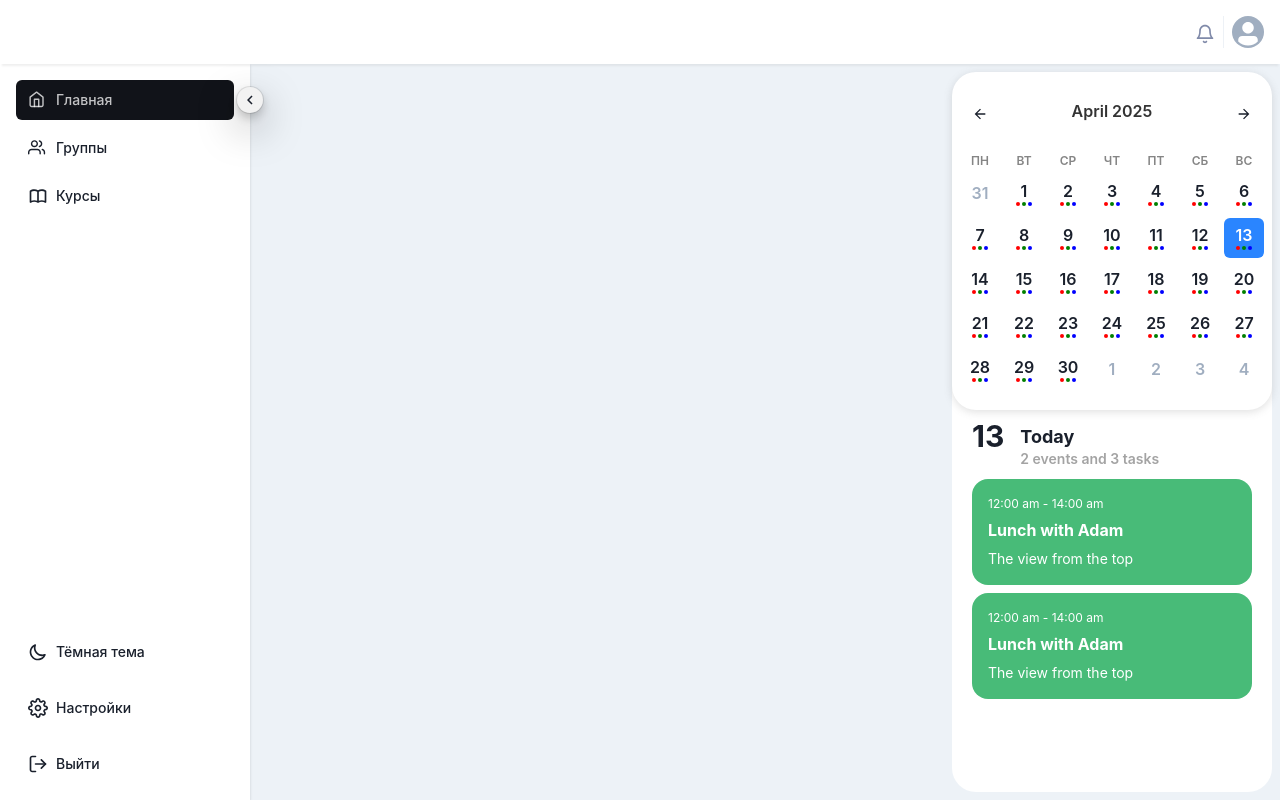
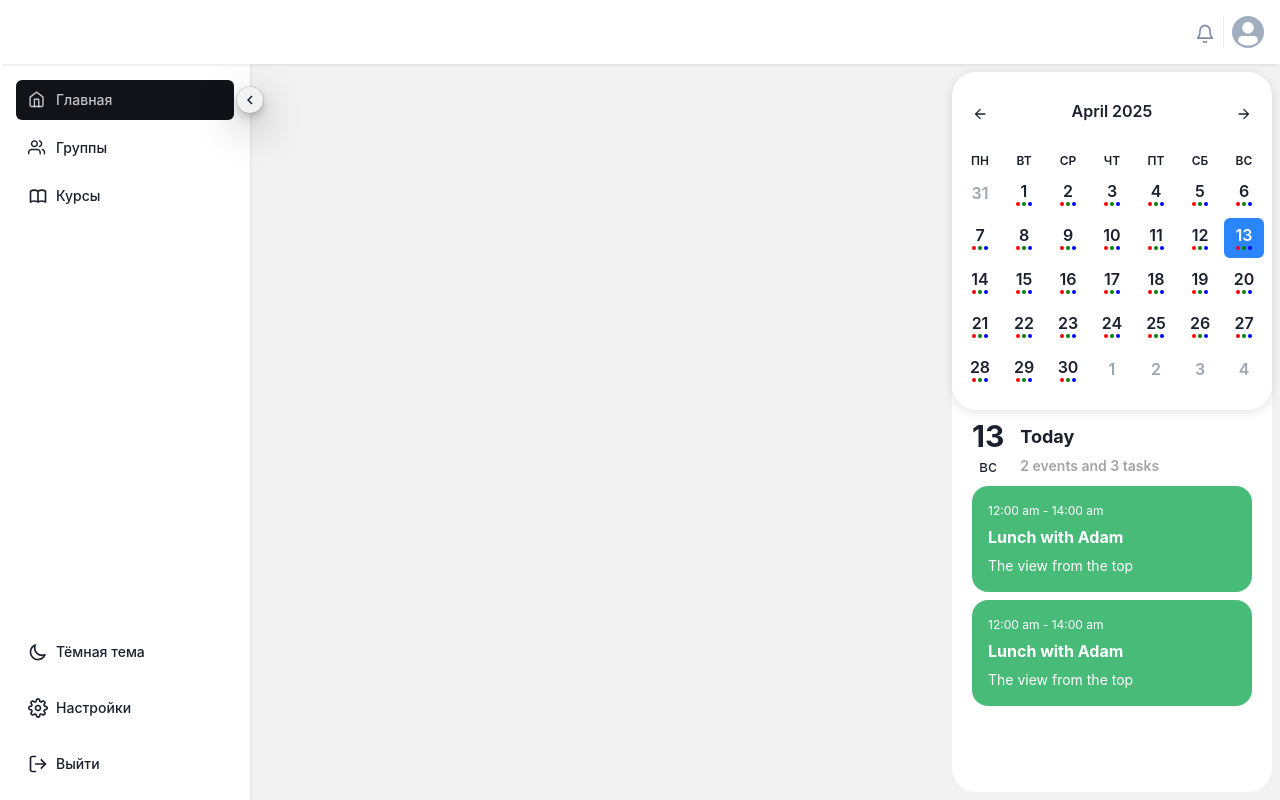
Before and after one commit to AnastasiaPeretyatko/itask-client, a Next.js app: page / in a window 1280 px wide. Built offline with nearby package versions, Linux system fonts and the light colour scheme; no server answers.

Commit message:
TSK-52: исправить отображение дня недели в календаре

```diff
--- a/src/components/calendar/index.tsx
+++ b/src/components/CalendarWidget/calendar/index.tsx
@@ -95,7 +95,6 @@ const Calendar = ({ onChoiceDate }: { onChoiceDate: (date: Date) => void }) => {
         <Heading
           size={'sm'}
           fontWeight={600}
-          color={'blackAlpha.800'}
         >
           {currentDate.toLocaleString('default', { month: 'long' })}{' '}
           {currentDate.toLocaleString('default', { year: 'numeric' })}
@@ -121,7 +120,6 @@ const Calendar = ({ onChoiceDate }: { onChoiceDate: (date: Date) => void }) => {
             textTransform="uppercase"
             fontSize={'xs'}
             fontWeight={600}
-            color={'blackAlpha.600'}
           >
             {day}
           </Box>
@@ -130,7 +128,7 @@ const Calendar = ({ onChoiceDate }: { onChoiceDate: (date: Date) => void }) => {
           <Button
             key={date.toString()}
             variant={'day'}
-            color={'gray.400'}
+            color={'text.tertiary'}
           >
             {getDate(date)}
           </Button>
@@ -179,7 +177,7 @@ const Calendar = ({ onChoiceDate }: { onChoiceDate: (date: Date) => void }) => {
           <Button
             key={date.toString()}
             variant={'day'}
-            color={'gray.400'}
+            color={'text.tertiary'}
           >
             {getDate(date)}
           </Button>
--- a/src/components/calendarInfo/index.tsx
+++ b/src/components/CalendarWidget/index.tsx
@@ -1,15 +1,15 @@
-import { Flex, Heading, HStack, Text, VStack } from '@chakra-ui/react';
+import { Container, Flex, Heading, HStack, Text, VStack } from '@chakra-ui/react';
 import { getDate, getDay } from 'date-fns';
 import React, { useState } from 'react';
-import Calendar from '../calendar';
 import Task from './Task';
+import Calendar from './calendar';
 import { dayWeekArray } from '@/common/const';
 
-const CalendarInfo = () => {
+const CalendarWidget = () => {
   const [currentDate, setCurrentDate] = useState(new Date());
 
   return (
-    <>
+    <Container variant={'calendarWidget'}>
       <Calendar onChoiceDate={setCurrentDate}/>
       <VStack
         align={'start'}
@@ -24,7 +24,7 @@ const CalendarInfo = () => {
           <VStack gap={0}>
             <Heading size={'lg'}>{getDate(currentDate)}</Heading>
             <Text fontSize={'md'}>
-              {dayWeekArray.find((_, indx) => indx + 1 === getDay(currentDate))}
+              {dayWeekArray.find((_, indx) => !getDay(currentDate) ? indx === dayWeekArray.length - 1 : indx + 1 === getDay(currentDate))}
             </Text>
           </VStack>
           <Flex
@@ -50,8 +50,8 @@ const CalendarInfo = () => {
         <Task />
         <Task />
       </VStack>
-    </>
+    </Container>
   );
 };
 
-export default CalendarInfo;
+export default CalendarWidget;
--- a/src/components/layout/AppLayout.tsx
+++ b/src/components/layout/AppLayout.tsx
@@ -61,7 +61,7 @@ const AppLayout = ({ children }: { children: React.ReactNode }) => {
           flexDir="column"
           overflowY="auto"
           p={2}
-          bg={'gray.100'}
+          bg={'background.secondary'}
         >
           {children}
         </Flex>
--- a/src/pages/index.tsx
+++ b/src/pages/index.tsx
@@ -1,5 +1,5 @@
-import { Container, Flex, HStack } from '@chakra-ui/react';
-import CalendarInfo from '@/components/calendarInfo';
+import { Flex, HStack } from '@chakra-ui/react';
+import CalendarWidget from '@/components/CalendarWidget';
 import AppLayout from '@/components/layout/AppLayout';
 // import dynamic from 'next/dynamic'
 
@@ -20,15 +20,7 @@ export default function Home() {
           flex={1}
           h={'100%'}
         ></Flex>
-        <Container
-          width={320}
-          height={'full'}
-          background={'white'}
-          p={0}
-          borderRadius={'24'}
-        >
-          <CalendarInfo />
-        </Container>
+        <CalendarWidget />
       </HStack>
       {/* <HaveProblems /> */}
     </AppLayout>
--- a/src/styles/colors/semanticTokens.ts
+++ b/src/styles/colors/semanticTokens.ts
@@ -12,7 +12,7 @@ export const semanticTokens = {
       main: { _dark: 'almostBlack', _light: 'white.primary' },
       mainRevert: { _light: 'almostBlack', _dark: 'white.primary' },
       20: { _dark: 'almostBlack20', _light: 'white.20' },
-      secondary: { _dark: 'black.50', _light: 'warmGrey' },
+      secondary: { _dark: 'black.300', _light: 'warmGrey' },
     },
     bg: { _dark: 'black', _light: 'white.300' },
     input: {
--- a/src/styles/components/container.ts
+++ b/src/styles/components/container.ts
@@ -51,11 +51,20 @@ const eventPoint = defineStyle(() => {
   };
 });
 
+const calendarWidget = defineStyle({
+  width: 320,
+  height: 'full',
+  background: 'background.main',
+  padding: 0,
+  borderRadius: 24,
+});
+
 export const containerTheme = defineStyleConfig({
   baseStyle,
   variants: {
     header,
     sidebar,
     eventPoint,
+    calendarWidget,
   },
 });
```
Also changed, not shown: src/components/CalendarWidget/Task.tsx (renamed from src/components/calendarInfo/Task.tsx).
